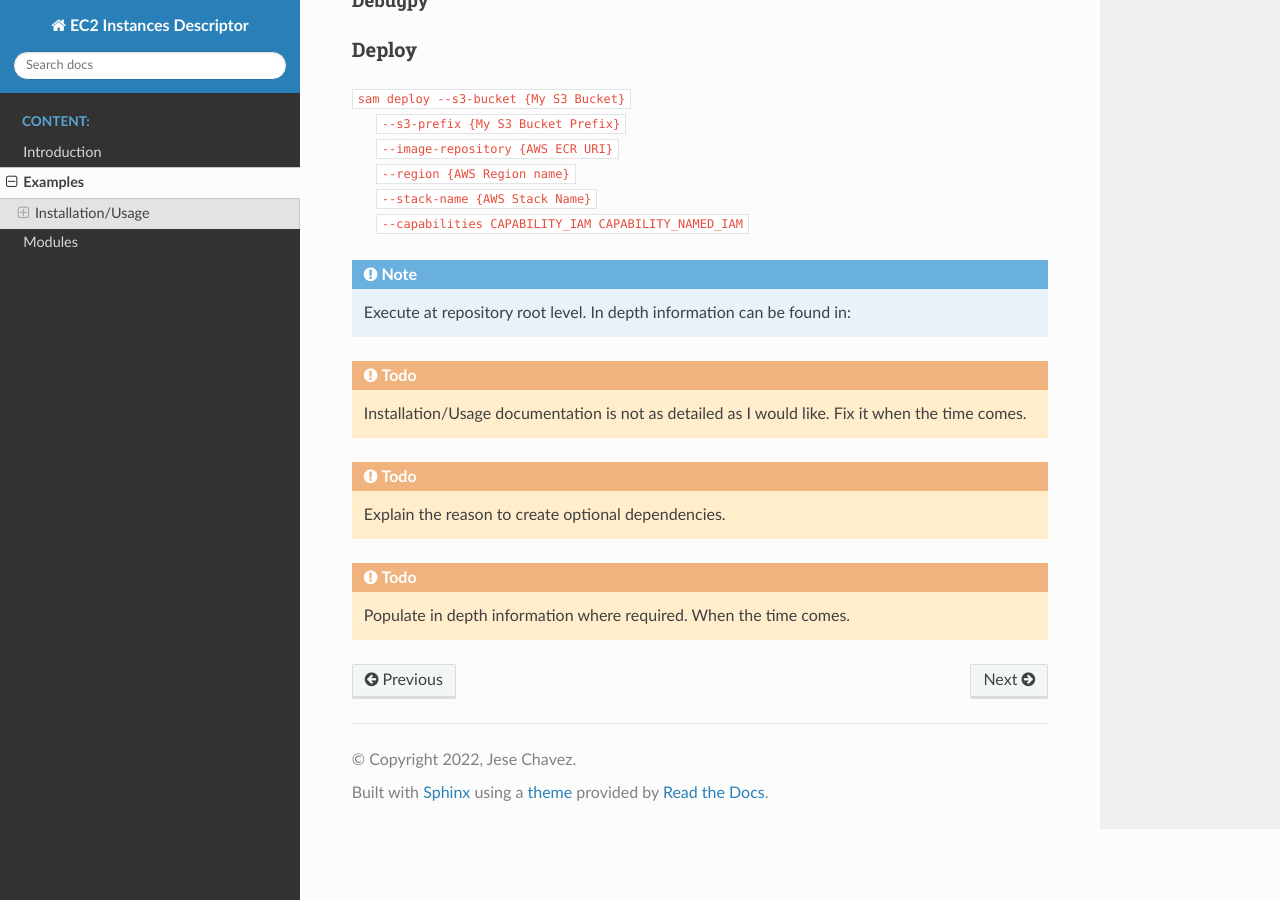
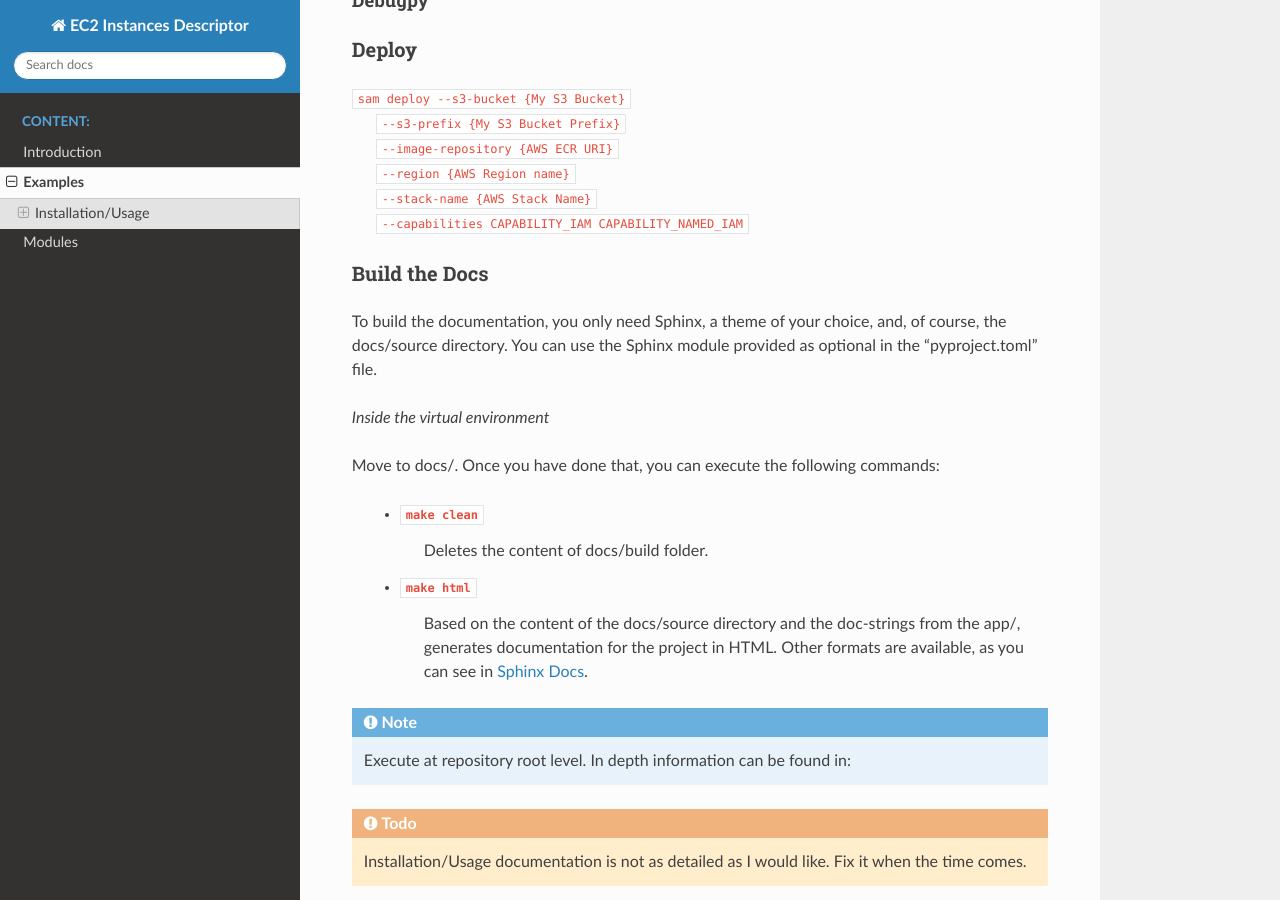
Before and after one commit to jesse0099/EC2_INSTANCE_DESCRIPTOR, a Sphinx documentation site: the page built from docs/source/examples.rst, in a window 1280 px wide and 900 px high, scrolled down 2873 px. Built offline with Sphinx 7.4.7 and the Read the Docs theme 2.0.0, drawn with Linux system fonts in a browser that asks for light colours.

Commit message:
How to build the docs

```diff
--- a/docs/source/examples.rst
+++ b/docs/source/examples.rst
@@ -131,6 +131,25 @@ Deploy
 |       ``--stack-name {AWS Stack Name}``
 |       ``--capabilities CAPABILITY_IAM CAPABILITY_NAMED_IAM``
 
+Build the Docs
+**************
+
+To build the documentation, you only need Sphinx, a theme of your choice, and, of course,
+the docs/source directory. You can use the Sphinx module provided as optional in the
+"pyproject.toml" file.
+
+*Inside the virtual environment*
+
+Move to docs/. Once you have done that, you can execute the following commands:
+
+    * ``make clean``
+        Deletes the content of docs/build folder.
+    * ``make html``
+        Based on the content of the docs/source directory and the doc-strings from the app/,
+        generates documentation for the project in HTML. Other formats are available, as
+        you can see in `Sphinx Docs`_.
+
+
 .. note::
     Execute at repository root level. In depth information can be found in:
 
@@ -150,3 +169,4 @@ Deploy
 .. _Python Docs and Install \(3.9\): https://www.python.org/downloads/
 .. _GitHub Repository: https://github.com/jesse0099/EC2_INSTANCE_DESCRIPTOR
 .. _poetry shell: https://python-poetry.org/docs/cli/#:~:text=has%20no%20option.-,shell,-The%20shell%20command
+.. _Sphinx Docs: https://www.sphinx-doc.org/en/master/
```
